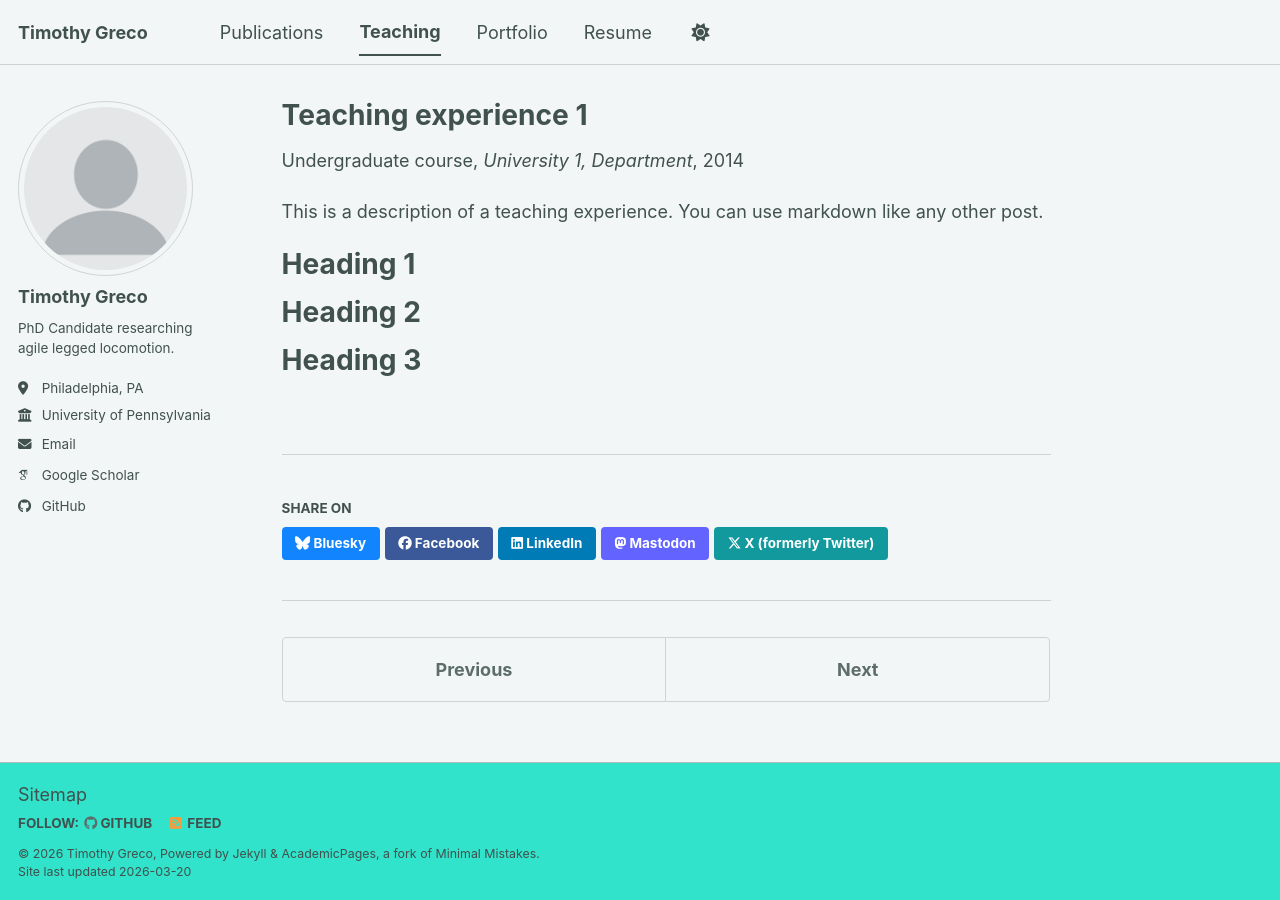
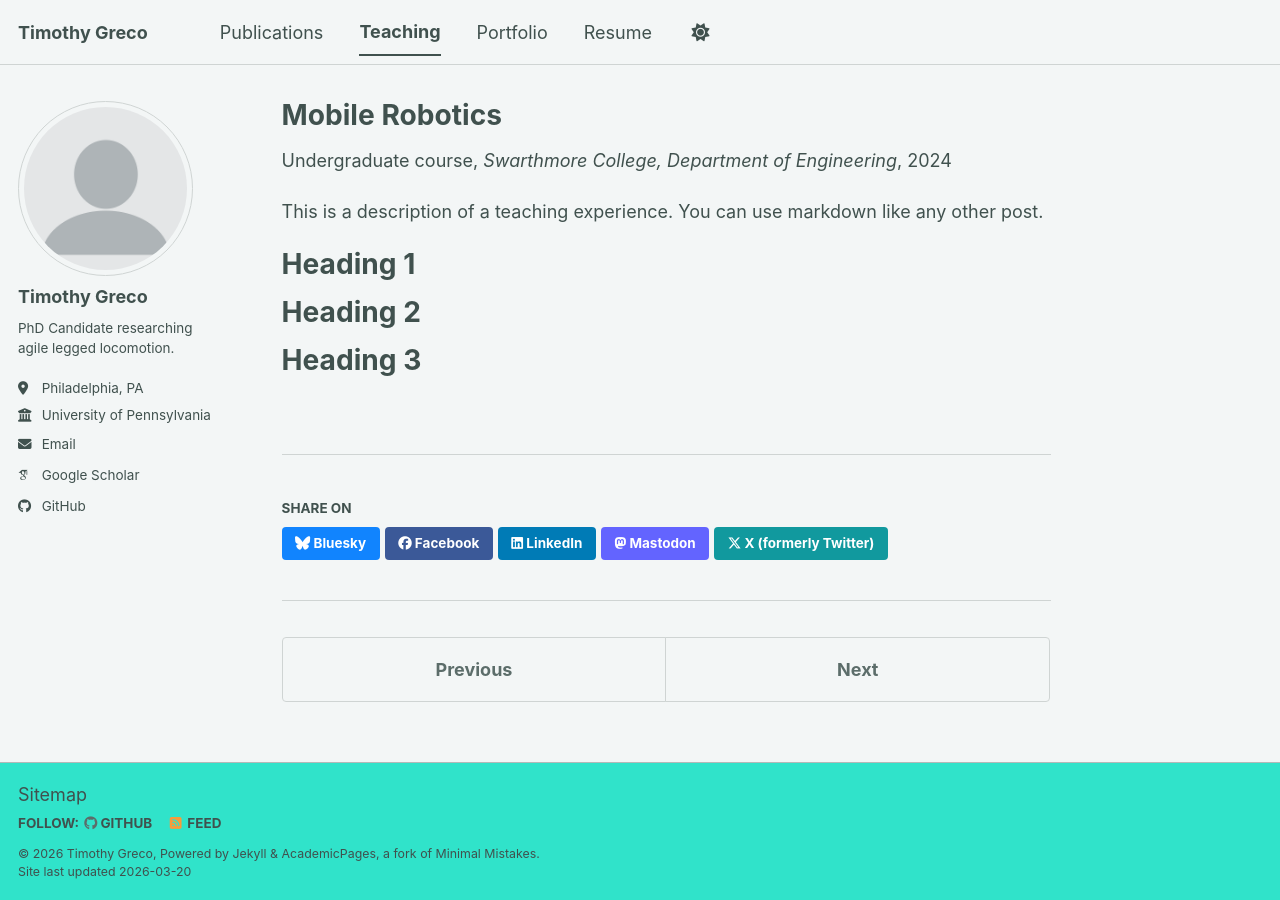
Before and after one commit to tmgreco/tmgreco.github.io, a Jekyll site: the page built from _teaching/2014-spring-teaching-1.md, in a window 1280 px wide. Built offline with Jekyll 4.4.1, drawn with Linux system fonts in a browser that asks for light colours; some web fonts are replaced; a script bundle is joined from its source files by our own code; library files that are not in the unit come from our copies.

Commit message:
Made a few updates

```diff
--- a/_config.yml
+++ b/_config.yml
@@ -30,7 +30,7 @@ author:
   location         : "Philadelphia, PA"
   employer         : "University of Pennsylvania"
   uri              : # URL
-  email            : "tmgreco (at) seas (dot) upenn"
+  email            : "tmgreco@seas.upenn.edu"
 
   # Academic websites
   academia         : # URL
--- a/_teaching/2014-spring-teaching-1.md
+++ b/_teaching/2014-spring-teaching-1.md
@@ -1,11 +1,11 @@
 ---
-title: "Teaching experience 1"
+title: "Mobile Robotics"
 collection: teaching
 type: "Undergraduate course"
 permalink: /teaching/2014-spring-teaching-1
-venue: "University 1, Department"
-date: 2014-01-01
-location: "City, Country"
+venue: "Swarthmore College, Department of Engineering"
+date: 2024-09-01
+location: "Swarthmore, PA"
 ---
 
 This is a description of a teaching experience. You can use markdown like any other post.
```
Also changed, not shown: _publications/2025-07-13-3D_Bound.md (+2 -2 lines).
